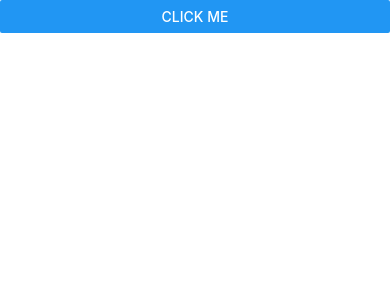
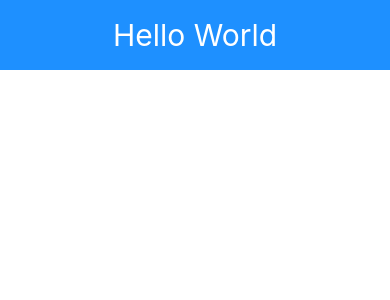
Before and after one commit to zamcham/done-with-it, a React Native app: screen / in a window 390 px wide. Shown: the top 300 px of the page. Built offline with nearby package versions, Linux system fonts and the light colour scheme.

Commit message:
Test view component

```diff
--- a/App.js
+++ b/App.js
@@ -2,20 +2,26 @@ import { StatusBar } from 'expo-status-bar';
 import {
   StyleSheet,
   Text,
-  TouchableWithoutFeedback,
-  TouchableOpacity,
-  Image,
   View,
   SafeAreaView,
-  Button,
-  Alert,
   Platform,
 } from 'react-native';
 
 export default function App() {
   return (
     <SafeAreaView style={styles.container}>
-      <Button title="Click Me" onPress={() => Alert.alert("My title", "My string")} />
+      <View style={{
+        backgroundColor: 'dodgerblue',
+        width: '100%',
+        height: 70,
+      }}>
+        <Text style={{
+          color: 'white',
+          fontSize: 30,
+          textAlign: 'center',
+          lineHeight: 70,
+        }}>Hello World</Text>
+      </View>
     </SafeAreaView>
   );
 }
```
